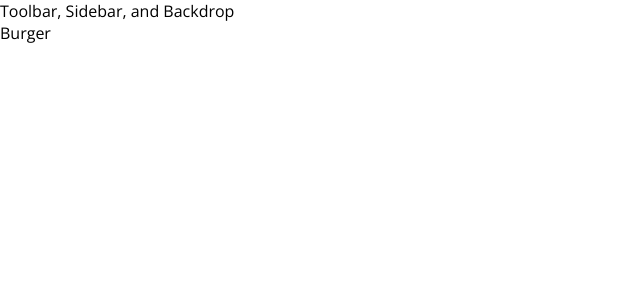
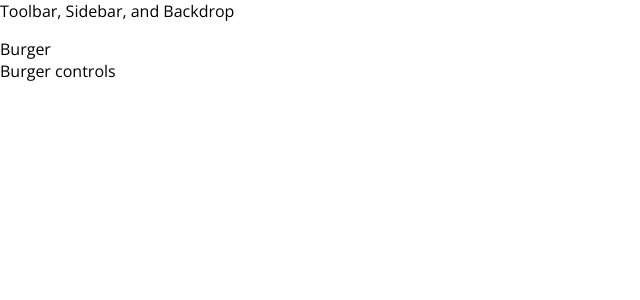
Before and after one commit to rohithgb/react-burger-project, a React app: page / in a window 1280 px wide. Shown: the top 300 px of the page, without its empty margins (0-640 px from the left). Built offline with nearby package versions, Linux system fonts and the light colour scheme.

Commit message:
BurgerBuildr Component added

```diff
--- a/src/App.js
+++ b/src/App.js
@@ -3,13 +3,14 @@
 
 // import Aux from './hoc/Aux';
 import Layout from './components/Layout/Layout';
+import BurgerBuilder from './containers/BurgerBuilder/BurgerBuilder';
 
 class App extends Component {
   render() {
     return (
       <div>
         <Layout>
-          Burger
+          <BurgerBuilder/>
         </Layout>
       </div>
     );
--- a/src/components/Layout/Layout.js
+++ b/src/components/Layout/Layout.js
@@ -1,10 +1,11 @@
 import React from 'react';
+import classes from './Layout.module.css';
 import Aux from '../../hoc/Aux';
 
 const layout = ( props ) => (
     <Aux>
         <div>Toolbar, Sidebar, and Backdrop</div>
-        <main>
+        <main className={classes.Content}>
             {props.children}
         </main>
     </Aux>
--- /dev/null
+++ b/src/components/Layout/Layout.module.css
@@ -0,0 +1,3 @@
+.Content {
+    margin-top: 16px;
+}
--- /dev/null
+++ b/src/containers/BurgerBuilder/BurgerBuilder.js
@@ -0,0 +1,15 @@
+import React, { Component } from 'react';
+import Aux from '../../hoc/Aux';
+
+class BurgerBuilder extends Component {
+    render(){
+        return(
+            <Aux>
+                <div>Burger</div>
+                <div>Burger controls</div>
+            </Aux>
+        );
+    }
+}
+
+export default BurgerBuilder;
```
